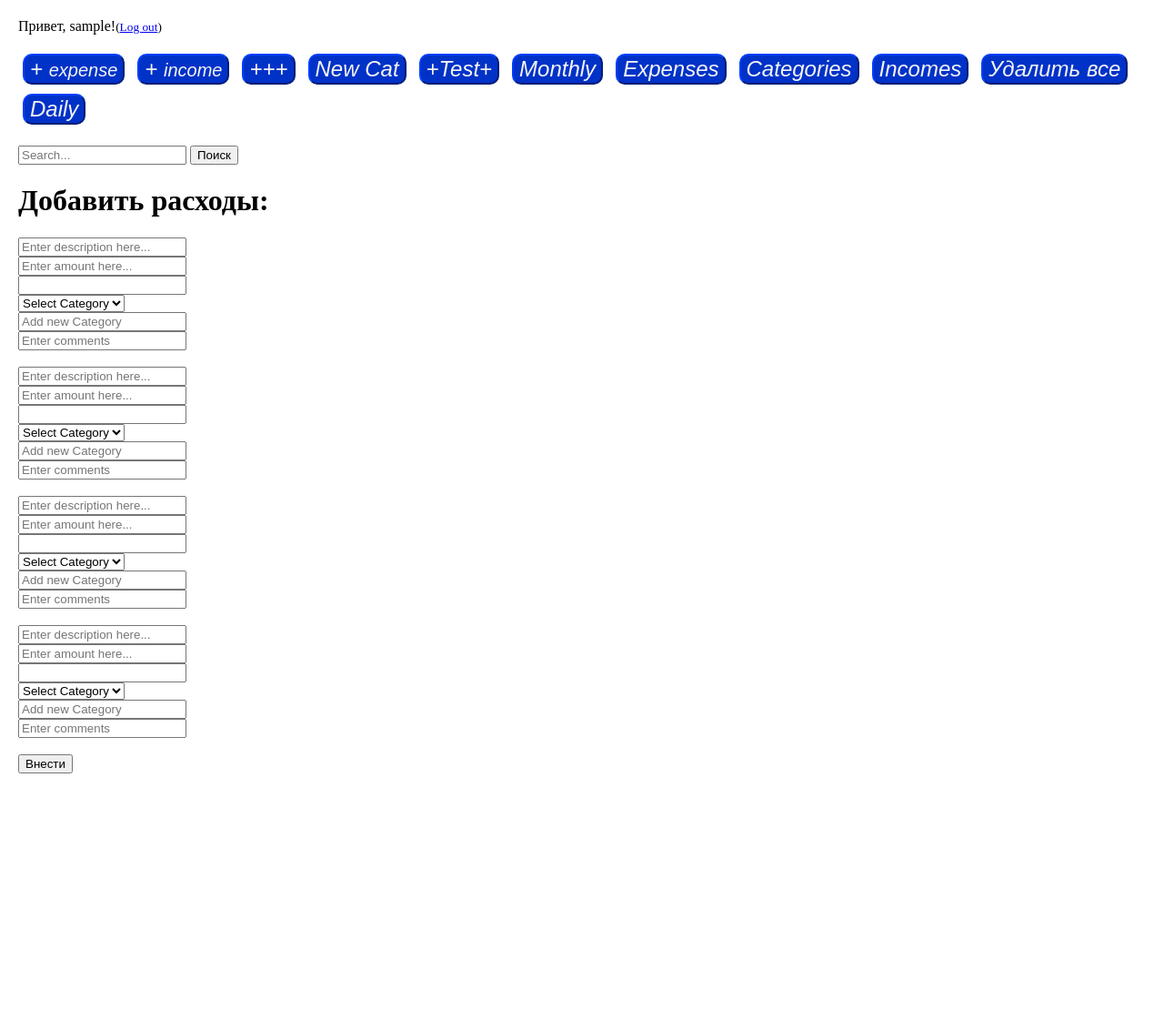
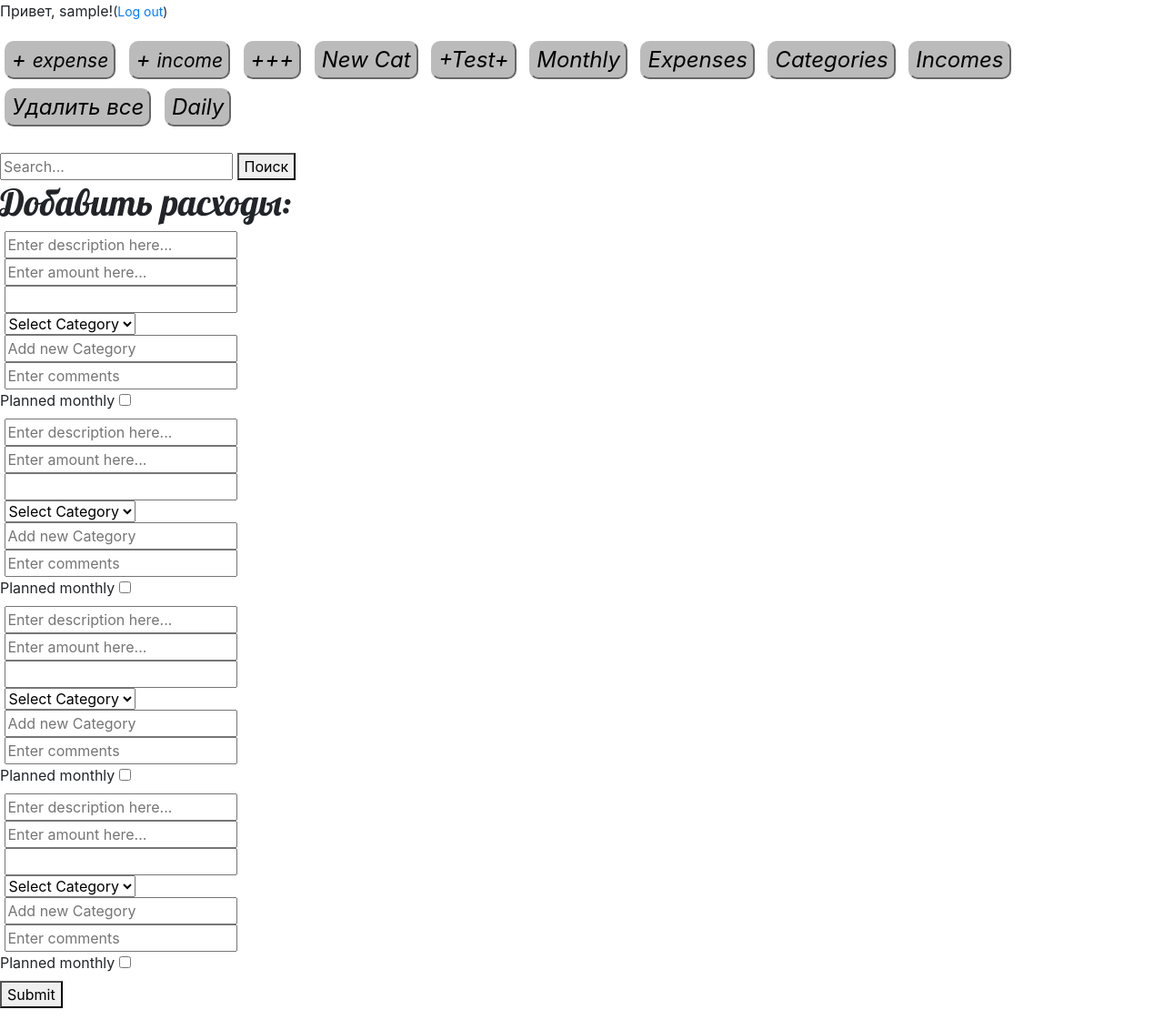
Before and after one commit to DiReon/bookkeeper, a Django app: page /expense_add_formset/ in a window 1280 px wide. Shown: the whole page at 91% size. Before the commit the page ends 850 px from the top, so only its background shows below. Run offline with Django 3.2, Linux system fonts and the light colour scheme; the visitor is signed in with stand-in values (Sample User, id 1); data that the repository does not hold is empty; some libraries are stand-ins or nearby versions.

Commit message:
First version of the project, completed on NewTech

```diff
--- a/bookkeeper/forms.py
+++ b/bookkeeper/forms.py
@@ -4,8 +4,7 @@
 
 class ExpenseForm(forms.ModelForm):
 
-    payment_date = forms.DateField(
-        widget=DatePickerInput(format='%m/%d/%Y'), required = False)
+    payment_date = forms.DateField(widget=DatePickerInput(format='%m/%d/%Y'), required = False)
     name = forms.CharField(
                     max_length=200,
                     widget=forms.TextInput(attrs={
@@ -32,10 +31,11 @@
         fields = ('name', 'amount', 'payment_date', 'category', 'comments')
 
 class IncomeForm(forms.ModelForm):
-    income_date = forms.DateField(label="", widget=forms.TextInput(attrs={'placeholder': 'Add date in format mm/dd/yyyy',}), required = False)
+    income_date = forms.DateField(widget=DatePickerInput(format='%m/%d/%Y'), required = False)
     name = forms.CharField(label="", max_length=200, widget=forms.TextInput(attrs={'placeholder': 'Add description here...',}), required = False)
     amount = forms.IntegerField(label="", widget=forms.NumberInput(attrs={'placeholder': 'Enter amount',}), required = False)
     comments = forms.CharField(label="", max_length=200, widget=forms.TextInput(attrs={'placeholder': 'Add comments'}), required = False)
+    planned_monthly = forms.BooleanField(initial = False, required=False)
 
     class Meta:
         model = Income
--- a/bookkeeper/static/bookkeeper/styles.css
+++ b/bookkeeper/static/bookkeeper/styles.css
@@ -1,5 +1,6 @@
 body {
     margin: 20px;
+    background-color: blanchedalmond
 }
 
 h1, h2, h3 {
@@ -19,10 +20,7 @@
     border: 2px solid white;
     border-radius: 10px;
 }
-.expense-name, .income-name  {
-    display: inline-block;
-}
-.category-name {
+.expense-name, .income-name, .category-name  {
     display: inline-block;
 }
 .task-btn  {
@@ -41,12 +39,12 @@
     margin: 5px;
     font-size: 1.5em;
     border-radius: 10px;
-    border-color: rgb(0, 50, 200);
-    background-color: rgb(0, 50, 200);
+    border-color: rgb(187, 187, 187);
+    background-color: rgb(187, 187, 187);
 }
 .link-control {
     text-decoration: none;
-    color: whitesmoke;
+    color: black;
     font-style: italic;
 }
 .task-btn > .link-control {
--- a/bookkeeper/templates/bookkeeper/base.html
+++ b/bookkeeper/templates/bookkeeper/base.html
@@ -5,6 +5,18 @@
         <meta charset="UTF-8">
         <meta name="viewport" content="width=device-width, initial-scale=1.0">
         <title>Wallet</title>
+        <!-- Latest compiled and minified CSS -->
+        <link rel="stylesheet" href="https://maxcdn.bootstrapcdn.com/bootstrap/4.3.1/css/bootstrap.min.css">
+
+        <!-- jQuery library -->
+        <script src="https://ajax.googleapis.com/ajax/libs/jquery/3.4.1/jquery.min.js"></script>
+
+        <!-- Popper JS -->
+        <script src="https://cdnjs.cloudflare.com/ajax/libs/popper.js/1.14.7/umd/popper.min.js"></script>
+
+        <!-- Latest compiled JavaScript -->
+        <script src="https://maxcdn.bootstrapcdn.com/bootstrap/4.3.1/js/bootstrap.min.js"></script>
+        <link href='//fonts.googleapis.com/css?family=Lobster&subset=latin,latin-ext' rel='stylesheet' type='text/css'>
 
         <link rel="stylesheet" href="{% static 'bookkeeper/styles.css' %}">
     </head>
--- a/bookkeeper/templates/bookkeeper/category_list.html
+++ b/bookkeeper/templates/bookkeeper/category_list.html
@@ -9,12 +9,14 @@
 <div class="expense">
     <div class="expense-name">
         {{category.name}}
+        <br><small>-------------------------</small>
     </div>
 
     <div class="task-btn">
         <a class="link-control" href="{% url 'category_update' pk=category.pk %}">edit</a>
         <a class="link-control" href="{% url 'category_delete' pk=category.pk %}">[X]</a>
     </div>
+
 </div>
 {% endfor %}
 
--- a/bookkeeper/templates/bookkeeper/expense_add_formset.html
+++ b/bookkeeper/templates/bookkeeper/expense_add_formset.html
@@ -1,30 +1,45 @@
 {% extends 'bookkeeper/base.html' %}
 {% block content %}
+
+{% load bootstrap4 %}       {# import bootstrap4/bootstrap3 #}
+{% bootstrap_css %}         {# Embed Bootstrap CSS #}
+{% bootstrap_javascript jquery='full' %}  {# Embed Bootstrap JS+jQuery #}
+{{ form.media }}            {# Adds date-picker required JS and CSS #}
+
 <h1>Добавить расходы:</h1>
 <form method="POST" class="">{% csrf_token %}
 {{ formset.management_form }}
 {% for form in formset %}
 <div>
+    <label for="name"></label>
     {{form.name}}
 </div>
 <div>
+    <label for="amount"></label>
     {{form.amount}}
 </div>
-    <div>
+<div style="max-width: 300px">
+    <label for="payment_date"></label>
     {{form.payment_date}}
 </div>
 <div>
+    <label for="category"></label>
     {{form.category}}
 </div>
 <div>
+    <label for="category"></label>
     {{form.new_cat}}
 </div>
 <div>
+    <label for="comments"></label>
     {{form.comments}}
-    </div><br>
-
+</div>
+<div>
+    <label for="planned_monthly">Planned monthly</label>
+    {{form.planned_monthly}}
+</div>
 {% endfor %}
-    <button type="submit">Внести</button>
+    <button type="submit">Submit</button>
 
 </form>
 <br>
--- a/bookkeeper/templates/bookkeeper/expense_list.html
+++ b/bookkeeper/templates/bookkeeper/expense_list.html
@@ -14,7 +14,7 @@
 {% for expense in expense_list %}
 <div class="expense">
     <div class="expense-name">
-        {{ expense.name }} : {{expense.category}}
+        {{ expense.name }} : {{expense.category}} {% if expense.planned %} : PLANNED {% endif %}
         <br><small>{{ expense.payment_date|date:"F j, Y" }}  {{ expense.amount }} added by {{ expense.author}} on {{expense.created_date}}</small>
     </div>
 
--- a/bookkeeper/templates/bookkeeper/income_add.html
+++ b/bookkeeper/templates/bookkeeper/income_add.html
@@ -1,6 +1,10 @@
 {% extends 'bookkeeper/base.html' %}
 {% block content %}
 
+{% load bootstrap4 %}       {# import bootstrap4/bootstrap3 #}
+{% bootstrap_css %}         {# Embed Bootstrap CSS #}
+{% bootstrap_javascript jquery='full' %}  {# Embed Bootstrap JS+jQuery #}
+{{ form.media }}            {# Adds date-picker required JS and CSS #}
 <h2>Add Income:</h2>
 <form action = "" method="POST" class="">{% csrf_token %}
 
--- a/bookkeeper/templates/bookkeeper/index.html
+++ b/bookkeeper/templates/bookkeeper/index.html
@@ -1,12 +1,10 @@
 {% extends 'bookkeeper/base.html' %}
 {% block content %}
 
-{% comment %}
 {% load bootstrap4 %}       {# import bootstrap4/bootstrap3 #}
 {% bootstrap_css %}         {# Embed Bootstrap CSS #}
 {% bootstrap_javascript jquery='full' %}  {# Embed Bootstrap JS+jQuery #}
 {{ form.media }}            {# Adds date-picker required JS and CSS #}
-{% endcomment %}
 <h2>Add Expense:</h2>
 <form action = "" method="POST" class="">{% csrf_token %}
 
@@ -18,9 +16,9 @@
         <label for="amount"></label>
         {{form.amount}}
     </div>
-    <div>
+    <div style="max-width: 300px">
         <label for="payment_date"></label>
-        <input id="payment_date" type="date" name="payment_date" required>
+        {{form.payment_date}}
     </div>
     <div>
         <label for="category"></label>
--- a/bookkeeper/views.py
+++ b/bookkeeper/views.py
@@ -29,9 +29,10 @@
             if expense.created_date.date()<expense.payment_date: expense.planned = True
             if form.cleaned_data["planned_monthly"]:
                 for i in range(1, 3):
-                    Expense.objects.create(author = expense.author, name = expense.name, amount = expense.amount, created_date = expense.created_date, category = expense.category, planned = True, payment_date =datetime.date(expense.payment_date.year, expense.payment_date.month+i, expense.payment_date.day))
+                    Expense.objects.create(author = expense.author, name = expense.name, amount = expense.amount, created_date = expense.created_date, category = expense.category, planned = True, payment_date =add_month(expense.payment_date, i))
             expense.save()
-            phrase = phrases[randint(0, len(phrases))]
+            phrase = ""
+            if request.user == "Regina": phrase = phrases[randint(0, len(phrases))]
             if expense.planned: plan = 'Planned'
             messages.add_message(request, messages.SUCCESS, "%s Expense added%s!" %('Planned', phrase))
             return redirect('index')
@@ -49,8 +50,15 @@
         if form.is_valid():
             income = form.save(commit=False)
             income.author = request.user
+            if income.created_date.date()<income.income_date: income.planned = True
+            if form.cleaned_data["planned_monthly"]:
+                for i in range(1, 3):
+                    Income.objects.create(author = income.author, name = income.name, amount = income.amount, created_date = income.created_date, planned = True, income_date = add_month(income.income_date, i))
             income.save()
-            messages.add_message(request, messages.SUCCESS, "Income added!:)")
+            phrase = ""
+            if request.user == "Regina": phrase = phrases[randint(0, len(phrases))]
+            if income.planned: plan = 'Planned'
+            messages.add_message(request, messages.SUCCESS, "%s Income added%s!" %('Planned', phrase))
             return redirect('income_add')
     else:
         form = IncomeForm()
@@ -144,6 +152,10 @@
                         expense.category = new_category
                     expense.author = user
                     expense.payment_date = form.cleaned_data["payment_date"]
+                    if expense.created_date.date()<expense.payment_date: expense.planned = True
+                    if form.cleaned_data["planned_monthly"]:
+                        for i in range(1, 3):
+                            Expense.objects.create(author = expense.author, name = expense.name, amount = expense.amount, created_date = expense.created_date, category = expense.category, planned = True, payment_date =add_month(expense.payment_date, i))
                     expense.save()
                     i+=1
         if i==1:
@@ -170,8 +182,13 @@
             new_category = Category.objects.create(name = new_cat)
             expense.category = new_category
         expense.author = self.request.user
+        if expense.created_date.date()<expense.payment_date: expense.planned = True
+        if form.cleaned_data["planned_monthly"]:
+            for i in range(1, 3):
+                Expense.objects.create(author = expense.author, name = expense.name, amount = expense.amount, created_date = expense.created_date, category = expense.category, planned = True, payment_date =add_month(expense.payment_date, i))
         expense.save()
-        phrase = phrases[randint(0, len(phrases))]
+        phrase = ""
+        if request.user == "Regina":  phrase = phrases[randint(0, len(phrases))]
         messages.add_message(self.request, messages.SUCCESS, "Expense added! %s" %phrase)
         return redirect('expense_list')
 
@@ -207,8 +224,17 @@
     def form_valid(self, form):
         income = form.save(commit=False)
         income.author = self.request.user
+        if income.created_date.date() < income.income_date: income.planned = True
+        if income.created_date.date() >= income.income_date: income.planned = False
+        if form.cleaned_data["planned_monthly"]:
+            for i in range(1, 3):
+                Income.objects.create(author = income.author, name = income.name, amount = income.amount, created_date = income.created_date, planned = True, income_date = add_month(income.income_date, i))
         income.save()
-        messages.add_message(self.request, messages.SUCCESS, "Income updated!")
+        phrase = ""
+        if request.user == "Regina": phrase = phrases[randint(0, len(phrases))]
+        if income.planned: plan = 'Planned'
+        messages.add_message(self.request, messages.SUCCESS, "%s Income updated%s!" %('Planned', phrase))
+        income.save()
         return redirect('income_list')
 
 class ExpenseDelete(DeleteView):
@@ -229,6 +255,11 @@
             new_category = Category.objects.create(name = new_cat)
             expense.category = new_category
         expense.author = self.request.user
+        if timezone.now().date()<expense.payment_date: expense.planned = True
+        if timezone.now().date()>=expense.payment_date: expense.planned = False
+        if form.cleaned_data["planned_monthly"]:
+            for i in range(1, 3):
+                Expense.objects.create(author = expense.author, name = expense.name, amount = expense.amount, created_date = expense.created_date, category = expense.category, planned = True, payment_date =add_month(expense.payment_date, i))
         expense.save()
         messages.add_message(self.request, messages.SUCCESS, "Expense updated!")
         return redirect('expense_list')
@@ -248,9 +279,15 @@
             new_category = Category.objects.create(name = new_cat)
             expense.category = new_category
         expense.author = self.request.user
+        if timezone.now().date() < expense.payment_date: expense.planned = True
+        if timezone.now().date() >= expense.payment_date: expense.planned = False
+        if form.cleaned_data["planned_monthly"]:
+            for i in range(1, 3):
+                Expense.objects.create(author = expense.author, name = expense.name, amount = expense.amount, created_date = expense.created_date, category = expense.category, planned = True, payment_date =add_month(expense.payment_date, i))
         expense.save()
-        phrase = phrases[randint(0, len(phrases))]
-        messages.add_message(request, messages.SUCCESS, "Expense added%s!" %phrase)
+        phrase = ""
+        if self.request.user == "Regina": phrase = phrases[randint(0, len(phrases))]
+        messages.add_message(self.request, messages.SUCCESS, "Expense added%s!" %phrase)
         return redirect('expense_list')
 
 class IncomeCopy(UpdateView):
@@ -264,6 +301,12 @@
         income.pk = None
         income.created_date = timezone.now()
         income.author = self.request.user
+        if income.created_date.date() < income.income_date: income.planned = True
+        if income.created_date.date() >= income.income_date: income.planned = False
+        if form.cleaned_data["planned_monthly"]:
+            for i in range(1, 3):
+                Income.objects.create(author = income.author, name = income.name, amount = income.amount, created_date = income.created_date, planned = True, income_date = add_month(income.income_date, i))
+
         income.save()
         messages.add_message(self.request, messages.SUCCESS, "Income added!:)")
         return redirect('income_list')
@@ -291,6 +334,16 @@
 def expense_delete_all(request):
     Expense.objects.all().delete()
     return redirect('expense_list')
+
+
+def add_month(date, your_month):
+    year = date.year
+    month = date.month
+    day = date.day
+    year+=int((month+your_month)//12.001)
+    month = int(month+your_month-12*((month+your_month)//12.001))
+    return datetime.date(year, month, day)
+
 
 #month_list = ["Январь", "Февраль", "Март", "Апрель", "Май", "Июнь", "Июль", "Август", "Сентябрь", "Октябрь", "Ноябрь", "Декабрь"]
 month_list = ["January", "February", "March", "April", "May", "June", "July", "August", "September", "October", "November", "December"]
--- a/mysite/settings.py
+++ b/mysite/settings.py
@@ -41,6 +41,7 @@
     'django.contrib.sites',
     'django.contrib.flatpages',
     'bootstrap_datepicker_plus',
+    'bootstrap4',
 
 ]
 
```
Also changed, not shown: bookkeeper/templates/bookkeeper/expense_add.html (+4 -3 lines). Lines whose indentation alone changed are shown as unchanged.
